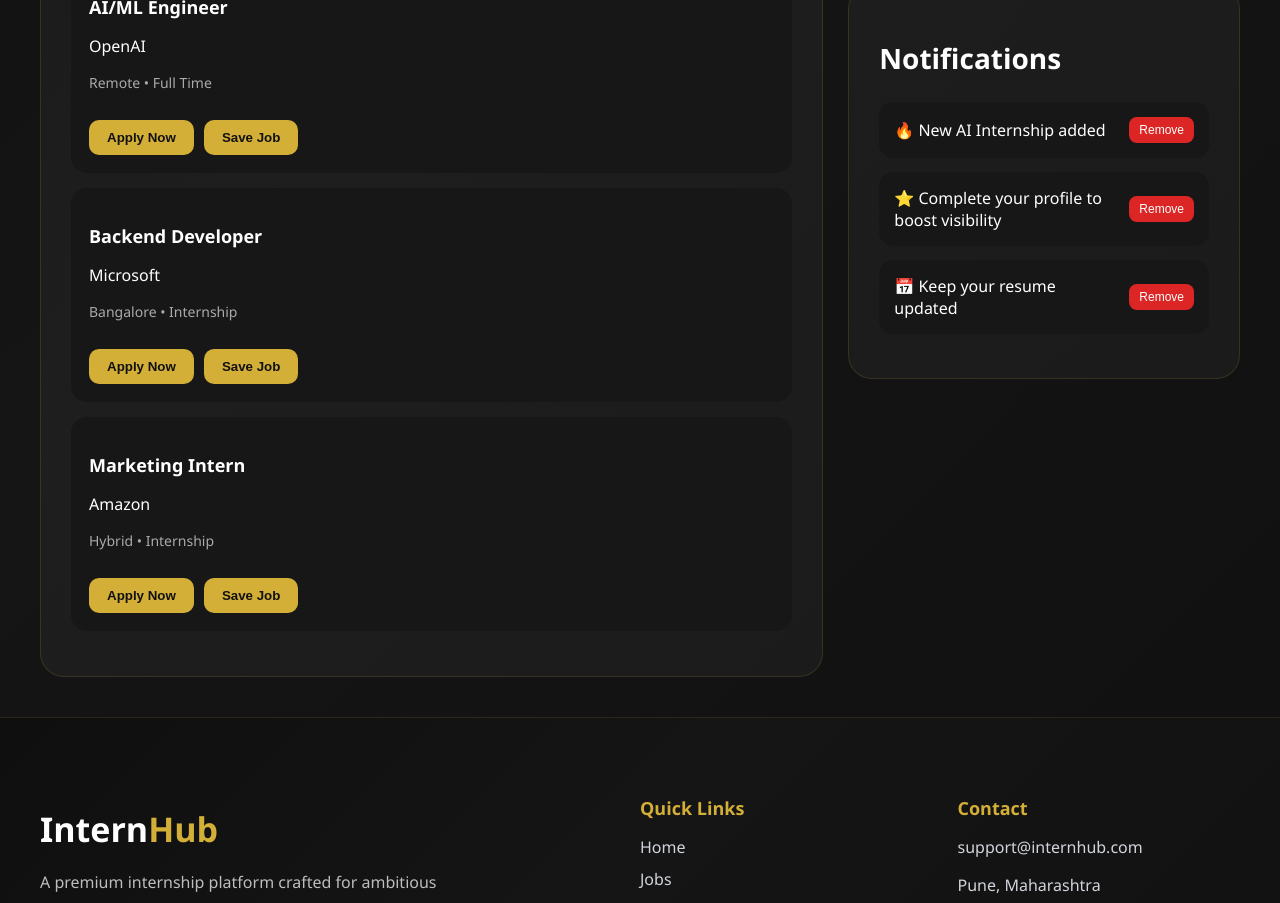
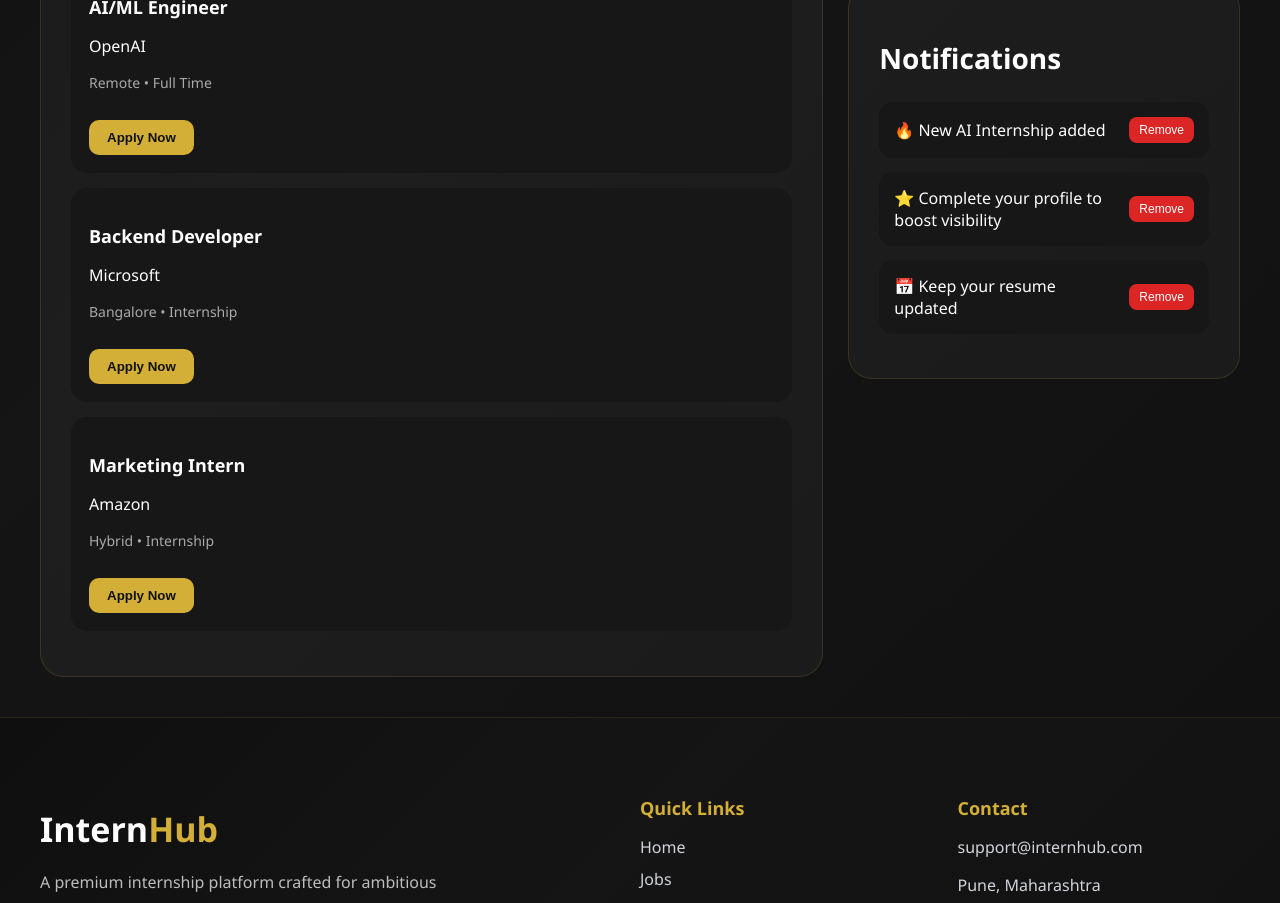
Before and after one commit to siddhig25/InternHub, a React (Create React App) app in the folder frontend/: page /dashboard in a window 1280 px wide. Shown: the part 920-1823 px from the top of the page. Built offline with nearby package versions, Linux system fonts and the light colour scheme; no server answers; sample sign-in values are in the browser's storage.

Commit message:
Update InternHub project

```diff
--- a/frontend/src/pages/dashboard.js
+++ b/frontend/src/pages/dashboard.js
@@ -408,7 +408,7 @@ function Dashboard({ theme }) {
       fontSize: "13px",
     },
 
-    appButtons: {
+    appButton: {
       display: "flex",
       gap: "10px",
       marginTop: "15px",
@@ -719,12 +719,7 @@ function Dashboard({ theme }) {
                   Apply Now
                 </button>
 
-                <button
-                  style={styles.applyBtn}
-                  onClick={() => saveJob(job.title)}
-                >
-                  Save Job
-                </button>
+
               </div>
             ))}
           </div>
```
Also changed, not shown: 2 other files (tests, documents, lock files or other folders).
